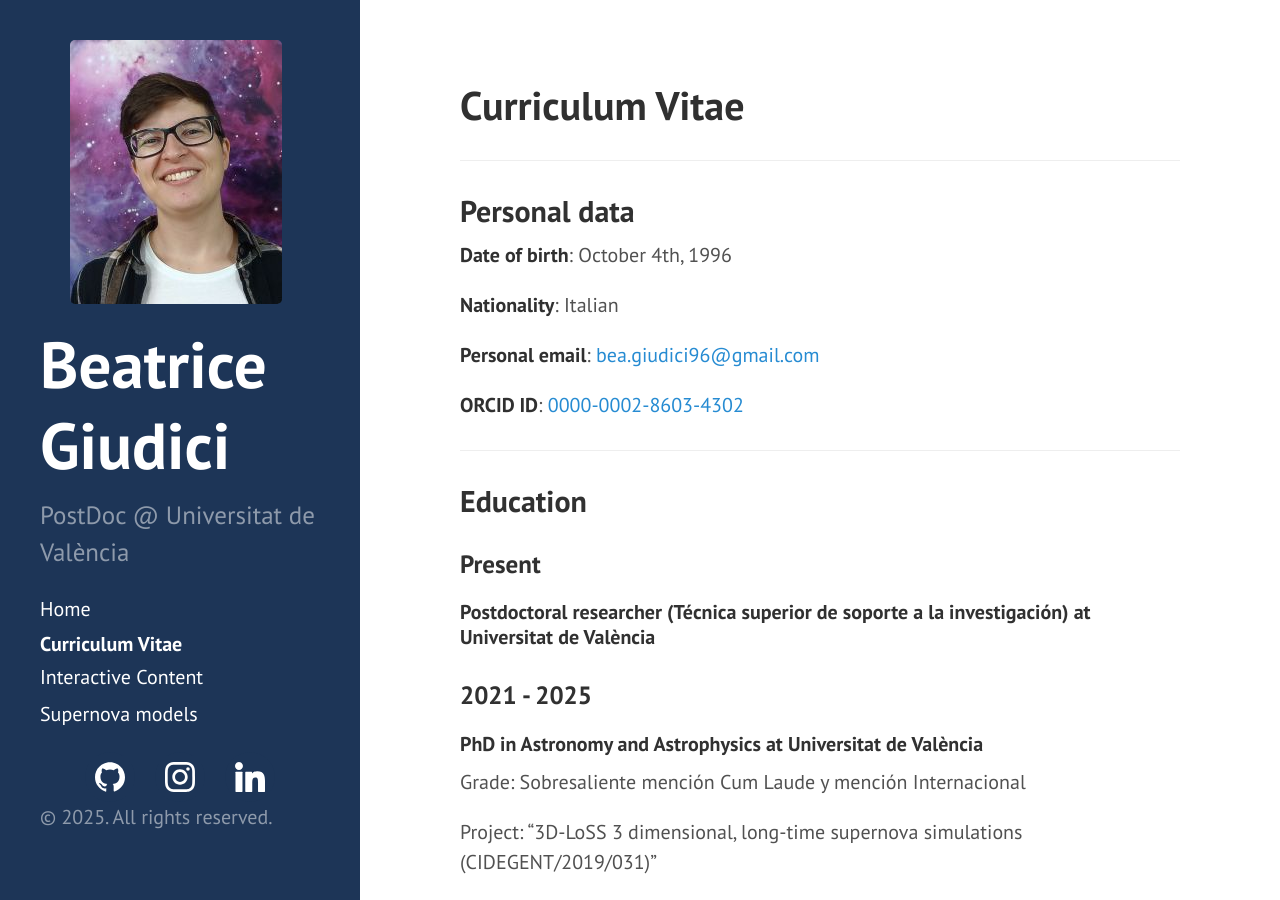
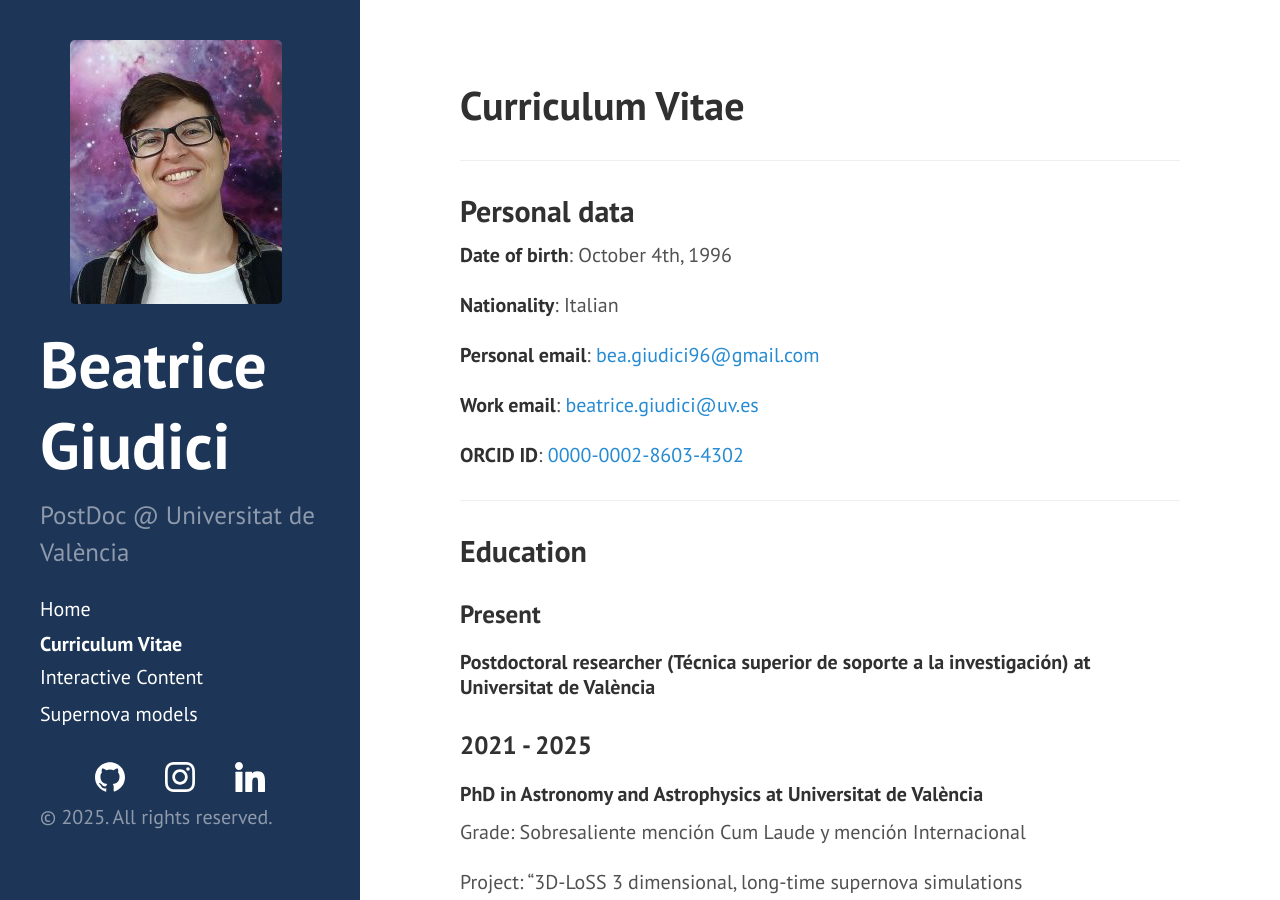
Before and after one commit to BeaGiudici/BeaGiudici.github.io, a Jekyll site: the page built from cv.md, in a window 1280 px wide and 900 px high. Built offline with Jekyll 4.4.1, drawn with Linux system fonts in a browser that asks for light colours.

Commit message:
UV email added

```diff
--- a/cv.md
+++ b/cv.md
@@ -11,6 +11,8 @@ title: Curriculum Vitae
 **Nationality**: Italian
 
 **Personal email**: <bea.giudici96@gmail.com>
+
+**Work email**: <beatrice.giudici@uv.es>
 
 **ORCID ID**: [0000-0002-8603-4302](https://orcid.org/0000-0002-8603-4302){:target="_blank"}
 
```
